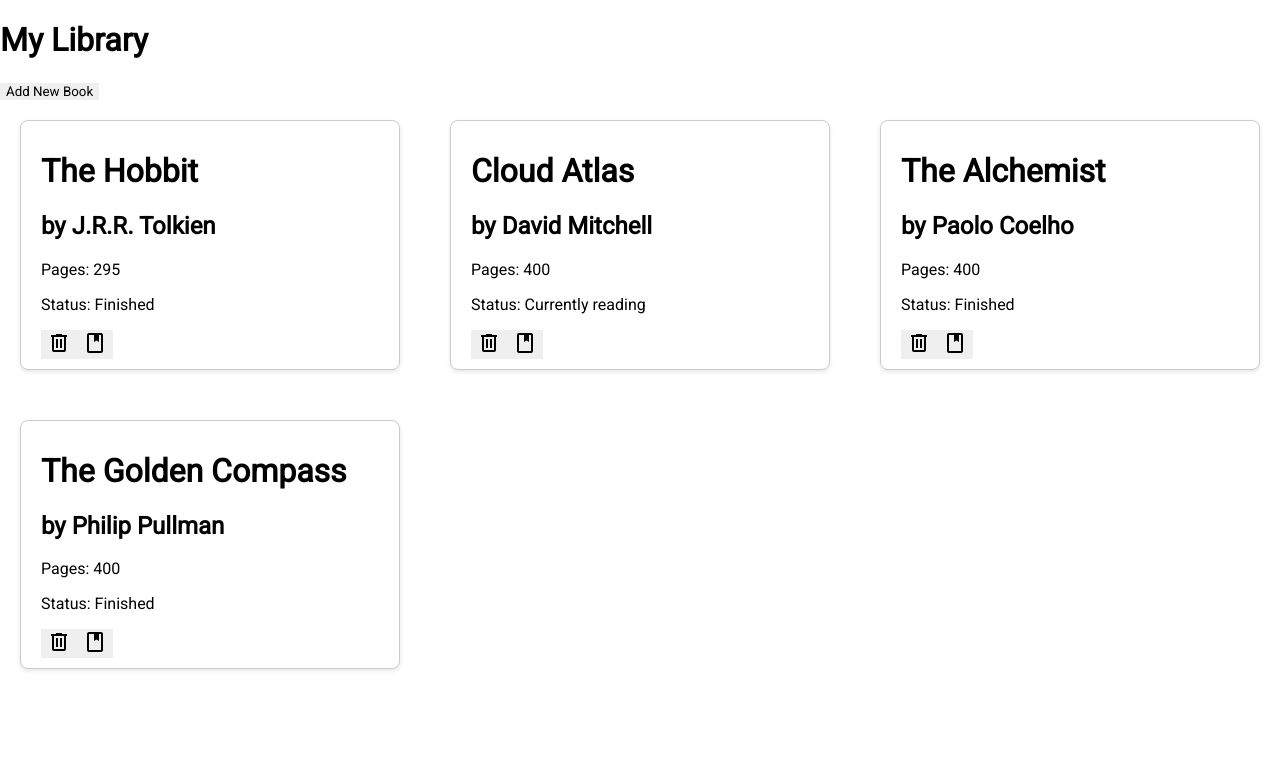
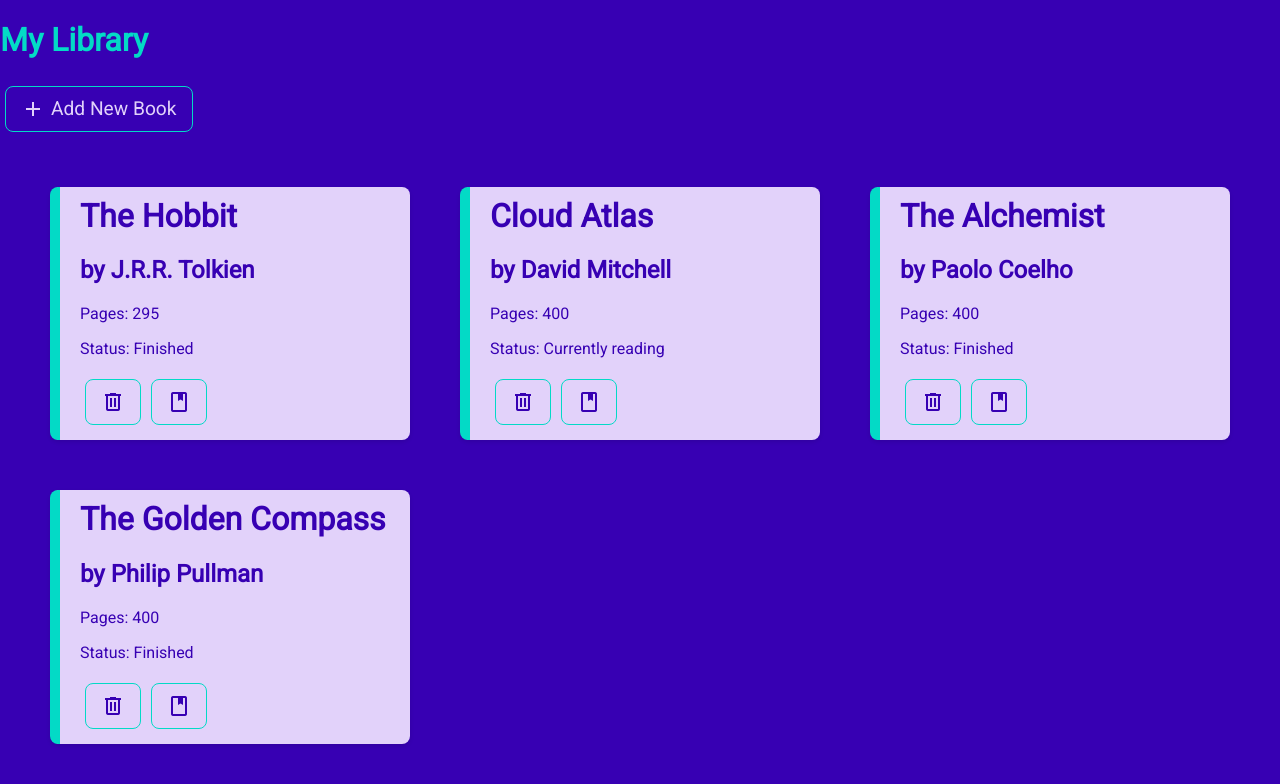
Before and after one commit to andrewgunkel/odin-lib, a plain HTML site: page index.html in a window 1280 px wide. Drawn offline with nearby package versions, Linux system fonts and the light colour scheme.

Commit message:
initial styling added

```diff
--- a/index.html
+++ b/index.html
@@ -13,14 +13,14 @@
 
     <h1>My Library</h1>
 
-    <button class="btn" id ="btn-add-book">Add New Book</button>
+    <button class="btn" id ="btn-add-book" class="btn-add-book"><span class="material-symbols-outlined">add</span>Add New Book</button>
 
     <div id="library"></div>
 
 
     <div id="modal">
 
-<div id="add-book-form">
+<div id="add-book-form" class="card" >
     <h1>Add New Book</h1>
     <button id="close-form" class="btn" type="button">
   <span class="material-symbols-outlined">close</span>
@@ -48,7 +48,7 @@
                         <label for="book-toberead">To read</label>
 						<input type="radio" name="book-status" value="To read">
 					</div>
-                    <button type="submit" class="btn">Add book</button>
+                    <button type="submit" class="btn btn-add-book"><span class="material-symbols-outlined">add</span> Add book</button>
     </form>
 
     </div>
--- a/script.js
+++ b/script.js
@@ -70,7 +70,7 @@ const book = myLibrary[i];
 
 const bookCard = document.createElement("div");
 
-bookCard.classList.add("book-card");
+bookCard.classList.add("book-card", "card");
 
 const bookTitle = document.createElement("h1");
 const bookAuthor = document.createElement("h2");
--- a/styles.css
+++ b/styles.css
@@ -12,12 +12,15 @@ a {
 
 :root {
     /* Palette */
-    --palette-light: ;
-    --palette-dark: ;
-    --palette-accent: ;
+    --palette-light: #6900fd;
+    --palette-dark: #3700b3;
+    --palette-accent: #03dac6;
+	--palette-black: #000000;
+	--palette-white: #e2d2fa;
 }
 
 :root {
+
     /* Semantic roles */
     --color-background: var(--palette-light);
     --color-text: var(--palette-dark);
@@ -27,19 +30,30 @@ a {
 .btn {
 	cursor: pointer;
 	border: none;
-
+	outline: none;
+	background-color: transparent;
+	color: inherit;
+	display: inline-flex;
+  align-items: center;
+  gap: 6px;
+  font-size: 1.2rem;
+  border: 1px solid var(--palette-accent);
+  padding: 10px 15px;
+  transition: background-color 0.3s, color 0.3s;
+  border-radius: 8px;
+  margin: 5px;
 }
 
 body {
 			margin: 0;
 			font-family: Roboto, sans-serif;
-			background-color: var(--color-background);
-			color: var(--palette-black);
+			background-color: var(--palette-dark);
+			color: var(--palette-white);
 }
 
 
 #library {
-    margin: 20px;
+    margin: 50px;
     display: grid;
 			grid-template-columns: repeat(3, 1fr);
 			grid-auto-rows: max-content;
@@ -54,7 +68,7 @@ body {
     justify-content: center;
     align-items: center;
 
-	background: rgba(54, 25, 25, .5);
+	background: rgba(17, 17, 17, 0.5);
 }
 
 #modal.is-hidden {
@@ -62,25 +76,54 @@ body {
 
 }
 
+.btn:hover {
+	background-color: var(--palette-accent);
+	color: var(--palette-dark);
+	border-radius: 8px;
+}
+
+h1 {
+	color: var(--palette-accent);
+}
+
 #add-book-form {
-        		background-color: #fff;
 				width: 500px;
 
-			border: 1px solid #ccc;
+}
 
-
+.card {
+    		background-color: var(--palette-white);
+			color: var(--palette-dark);
 			border-radius: 8px;
 			padding: 10px;
 			padding-left: 20px;
+			border-left: 10px solid var(--palette-accent);
+
 			box-shadow: 0 2px 4px rgba(0, 0, 0, 0.1);
-
 }
 
-.book-card {
-    		background-color: #fff;
-			border: 1px solid #ccc;
-			border-radius: 8px;
-			padding: 10px;
-			padding-left: 20px;
-			box-shadow: 0 2px 4px rgba(0, 0, 0, 0.1);
+
+.card h1, .card h2 {
+			margin-top: 0;
+			color: var(--palette-dark);
 }
+
+
+.form-group {
+				background: var(--color-lighter);
+				padding: 10px;
+				box-sizing: border-box;
+				margin-top: 10px;
+				margin-bottom: 10px;
+				font-size: 1rem;
+				border-radius: 6px;
+				border: 2px solid transparent;
+				align-items: center;
+}
+
+
+.form-group label {
+				font-size: 1rem;
+				margin-bottom: 8px;
+				color: var(--color-button-default);
+}
```
